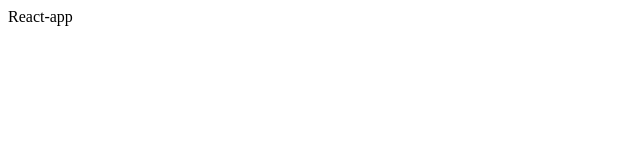
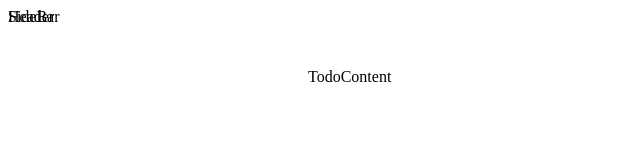
Before and after one commit to jimalike/cc15-todolist-jimmy, a JavaScript app: page / in a window 1280 px wide. Shown: the top 160 px of the page, without its empty margins (0-640 px from the left). Built offline with nearby package versions, Linux system fonts and the light colour scheme; the HTML template or start-up script is replaced by a standard one.

Commit message:
finish: step-4 app-layout

```diff
--- a/src/App.js
+++ b/src/App.js
@@ -1,8 +1,12 @@
-
+import './App.scss';
 
 function App() {
   return (
-    <div>React-app</div>
+    <div className='todo'>
+      <div className="todo__header">Header</div>
+      <div className="todo__sidebar">SideBar</div>
+      <div className="todo__content">TodoContent</div>
+    </div>
   );
 }
 
--- /dev/null
+++ b/src/App.scss
@@ -0,0 +1,38 @@
+$header-height: 60px;
+$sidebar-width: 300px;
+
+.todo {
+    display: grid;
+    grid-template-rows: $header-height calc(100vh - $header-height);
+    grid-template-columns: $sidebar-width calc(100vw - $sidebar-width);
+
+    &__header {
+        grid-row-start: 1;
+        grid-row-end: 2;
+        grid-column-start: 1;
+        grid-column-end: -1;
+        // background-color: red;
+        grid-row: 1/2;
+        grid-column: 1/-1;
+    }
+
+    &__sidebar {
+        grid-row-start: 2;
+        grid-row-end: -1;
+        grid-column-start: 1;
+        grid-column-end: 2;
+        // background-color: bisque;
+        grid-row: 1/-1;
+        grid-column: 1/2;
+    }
+
+    &__content {
+        grid-row-start: 2;
+        grid-row-end: -1;
+        grid-column-start: 2;
+        grid-column-end: -1;
+        // background-color: mediumturquoise;
+        grid-row: 2/-1;
+        grid-column: 2/-1;
+    }
+}
--- a/src/index.scss
+++ b/src/index.scss
@@ -29,5 +29,4 @@
     'Cantarell', 'Fira Sans', 'Droid Sans', 'Helvetica Neue', sans-serif;
   -webkit-font-smoothing: antialiased;
   -moz-osx-font-smoothing: grayscale;
-  background-color: $primary;
 }
```
Also changed, not shown: 1 other file (tests, documents, lock files or other folders).
